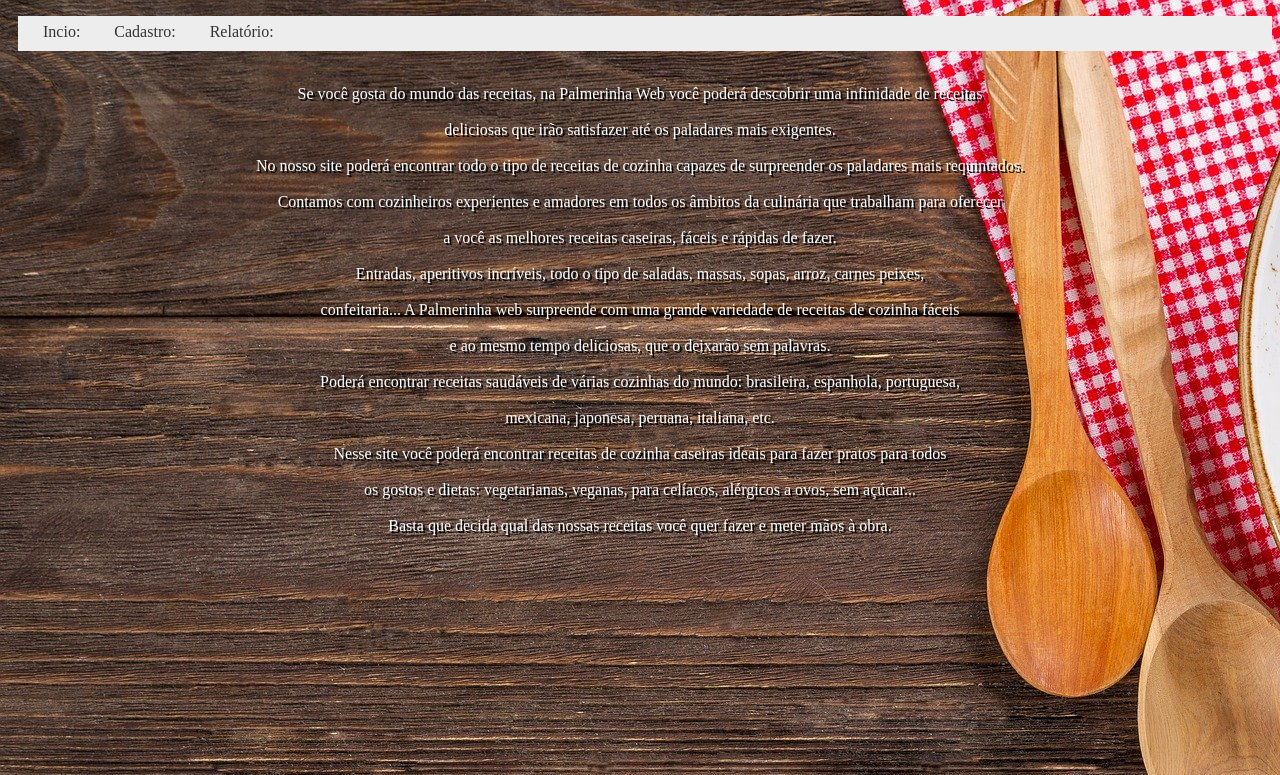
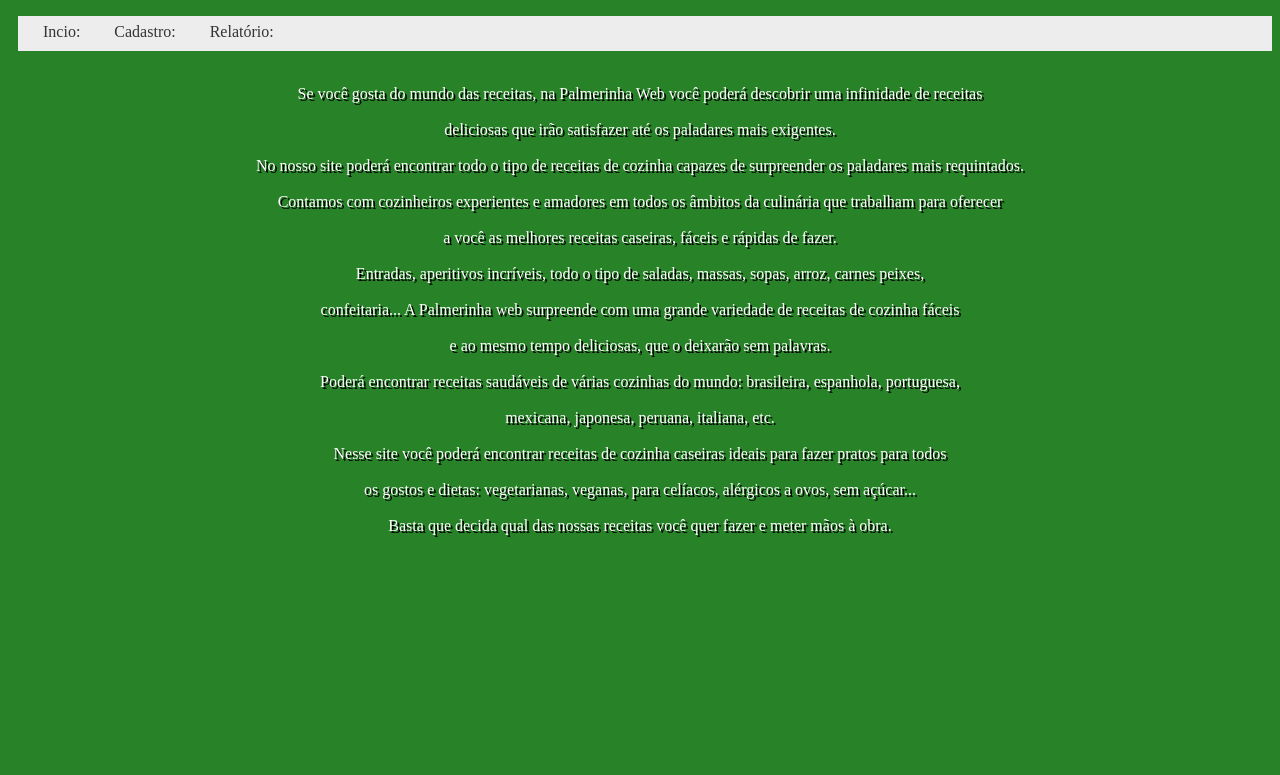
Before and after one commit to jo0u/Palmeirinha-Site, a PHP site: page / in a window 1280 px wide. Shown: the top 775 px of the page. Run offline with PHP 8.4, Linux system fonts and the light colour scheme.

Commit message:
alteracao da cor

```diff
--- a/index.php
+++ b/index.php
@@ -25,8 +25,7 @@
             }
 
             body{
-                background:url("imagens/homeBack.jpg");
-
+                background: #288228;;
             }
             #menu ul {
                 margin-left:10px;
```
